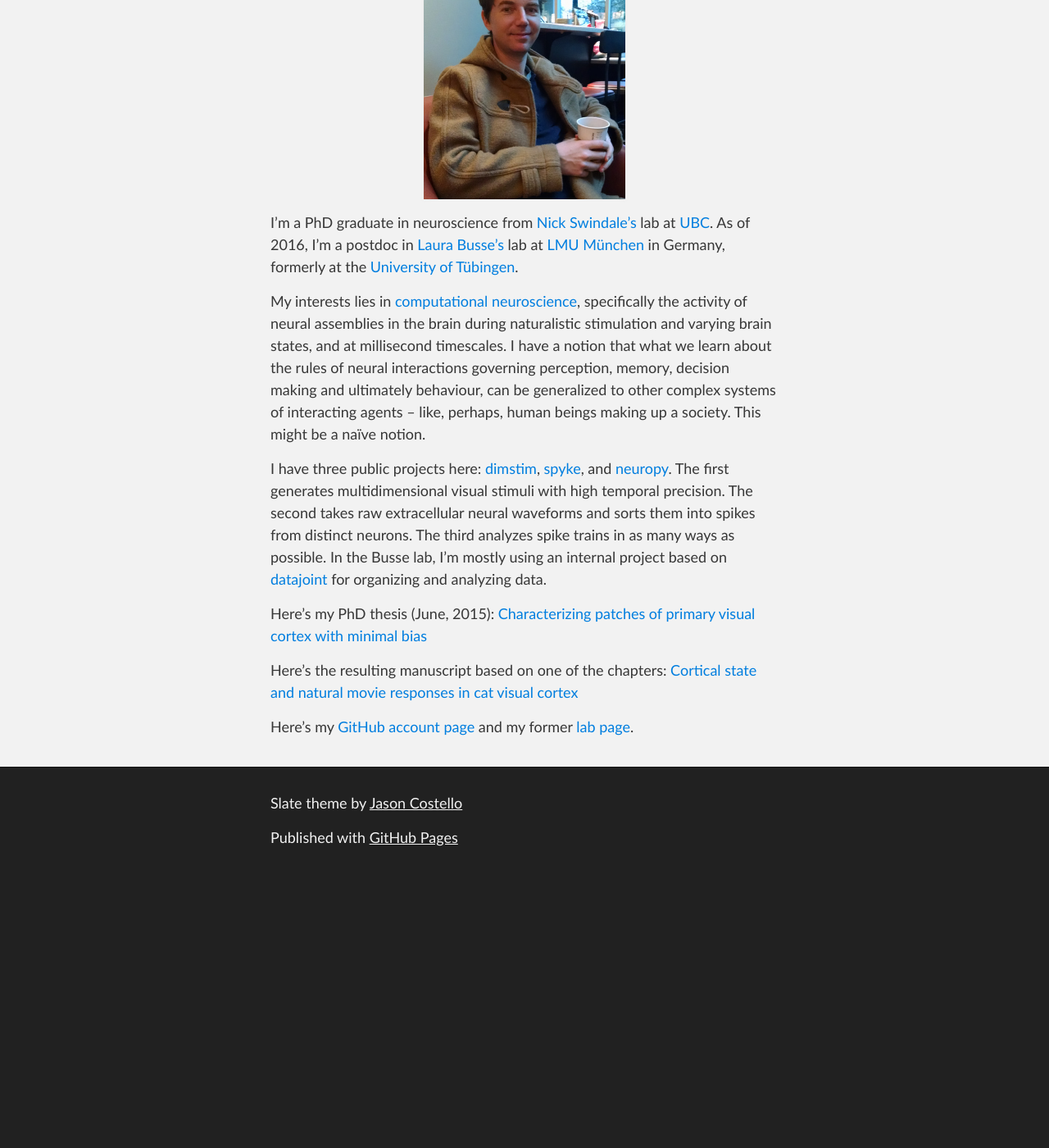
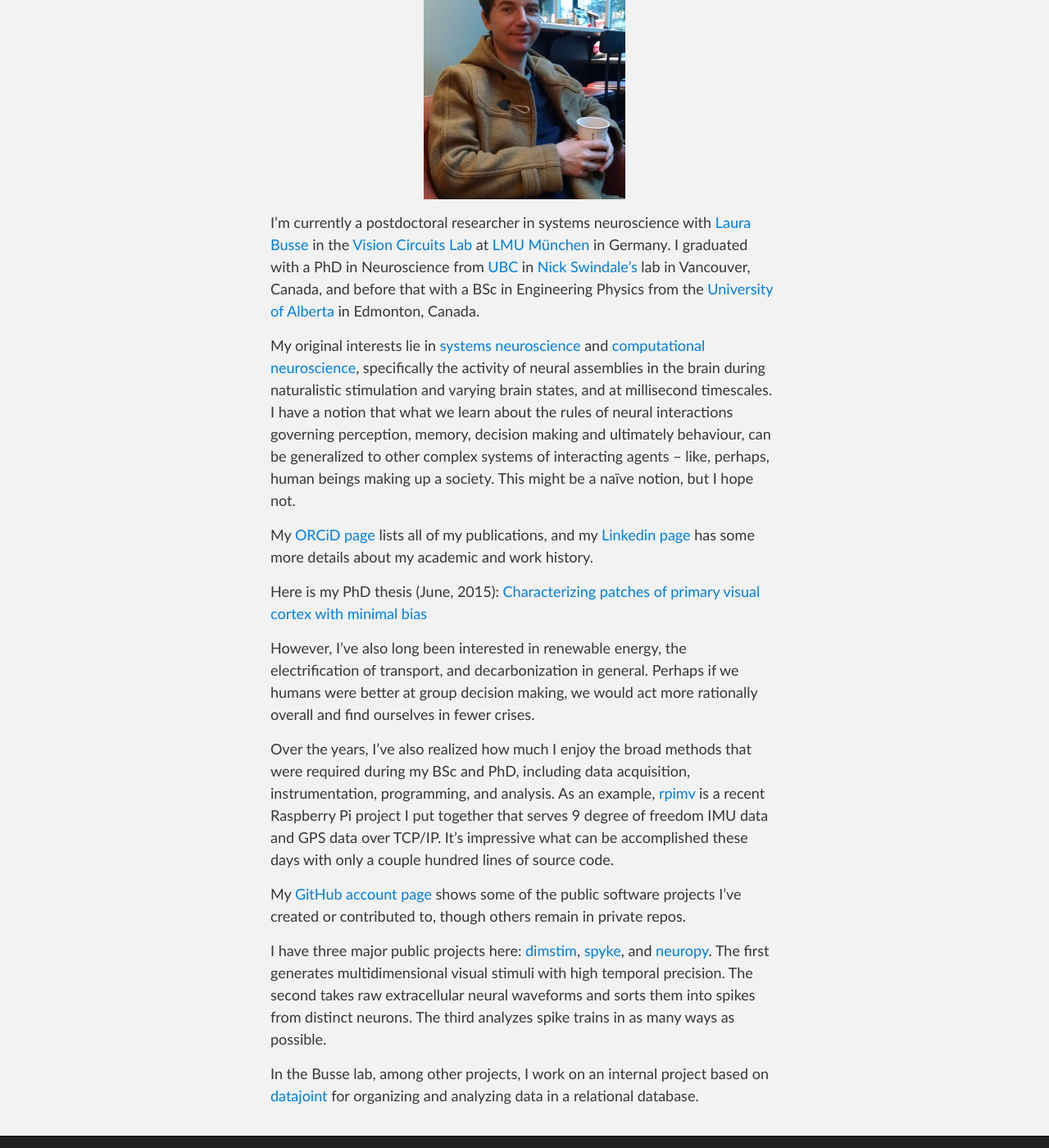
Before and after one commit to mspacek/mspacek.github.io, a Jekyll site: the page built from index.md, in a window 1280 px wide and 1400 px high, scrolled down 317 px. Shown: the whole window at 82% size. Built offline with Jekyll 4.4.1, drawn with Linux system fonts in a browser that asks for light colours; before the commit the page ends 1387 px from its top, so only the background shows below that.

Commit message:
Long overdue update: add ORCiD and Linkedin links, rpimv, cleanup

```diff
--- a/index.md
+++ b/index.md
@@ -8,32 +8,49 @@ layout: index
 <img src="images/martin.jpg" alt="Martin" height="300">
 </p>
 
-I'm a PhD graduate in neuroscience from [Nick Swindale's](http://swindale.ecc.ubc.ca) lab at
-[UBC](http://ubc.ca). As of 2016, I'm a postdoc in [Laura
-Busse's](http://neuro.bio.lmu.de/research_groups/res-busse_l/index.html) lab at [LMU
-München](http://www.en.biologie.uni-muenchen.de) in Germany, formerly at the [University of
-Tübingen](https://www.uni-tuebingen.de/en.html).
+I'm currently a postdoctoral researcher in systems neuroscience with [Laura
+Busse](http://neuro.bio.lmu.de/research_groups/res-busse_l/index.html) in the [Vision Circuits
+Lab](https://visioncircuitslab.org) at [LMU München](https://www.lmu.de) in Germany. I
+graduated with a PhD in Neuroscience from [UBC](http://ubc.ca) in [Nick
+Swindale's](http://swindale.ecc.ubc.ca) lab in Vancouver, Canada, and before that with a BSc
+in Engineering Physics from the [University of Alberta](https://ualberta.ca) in Edmonton,
+Canada.
 
-My interests lies in [computational
+My original interests lie in [systems
+neuroscience](https://en.wikipedia.org/wiki/Systems_neuroscience) and [computational
 neuroscience](https://en.wikipedia.org/wiki/Computational_neuroscience), specifically the
-activity of neural assemblies in the brain during naturalistic stimulation and varying
-brain states, and at millisecond timescales. I have a notion that what we learn about the
-rules of neural interactions governing perception, memory, decision making and ultimately
-behaviour, can be generalized to other complex systems of interacting agents -- like, perhaps,
-human beings making up a society. This might be a naïve notion.
+activity of neural assemblies in the brain during naturalistic stimulation and varying brain
+states, and at millisecond timescales. I have a notion that what we learn about the rules of
+neural interactions governing perception, memory, decision making and ultimately behaviour,
+can be generalized to other complex systems of interacting agents -- like, perhaps, human
+beings making up a society. This might be a naïve notion, but I hope not.
 
-I have three public projects here: [dimstim](http://dimstim.github.io),
-[spyke](http://spyke.github.io), and [neuropy](http://neuropy.github.io). The first generates
+My [ORCiD page](https://orcid.org/0000-0002-9519-3284) lists all of my publications, and my
+[Linkedin page](https://www.linkedin.com/in/mspacek) has some more details about my academic
+and work history.
+
+Here is my PhD thesis (June, 2015): [Characterizing patches of primary visual cortex with
+minimal bias](mspacek_thesis.pdf)
+
+However, I've also long been interested in renewable energy, the electrification of transport,
+and decarbonization in general. Perhaps if we humans were better at group decision making, we
+would act more rationally overall and find ourselves in fewer crises.
+
+Over the years, I've also realized how much I enjoy the broad methods that were required
+during my BSc and PhD, including data acquisition, instrumentation, programming, and analysis.
+As an example, [rpimv](https://github.com/mspacek/rpimv) is a recent Raspberry Pi project I
+put together that serves 9 degree of freedom IMU data and GPS data over TCP/IP. It's
+impressive what can be accomplished these days with only a couple hundred lines of source
+code.
+
+My [GitHub account page](https://github.com/mspacek) shows some of the public software projects
+I've created or contributed to, though others remain in private repos.
+
+I have three major public projects here: [dimstim](https://dimstim.github.io),
+[spyke](https://spyke.github.io), and [neuropy](https://neuropy.github.io). The first generates
 multidimensional visual stimuli with high temporal precision. The second takes raw
 extracellular neural waveforms and sorts them into spikes from distinct neurons. The third
-analyzes spike trains in as many ways as possible. In the Busse lab, I'm mostly using an
-internal project based on [datajoint](http://datajoint.io) for organizing and analyzing data.
+analyzes spike trains in as many ways as possible.
 
-Here's my PhD thesis (June, 2015): [Characterizing patches of primary visual cortex with
-minimal bias](mspacek_thesis.pdf)
-
-Here's the resulting manuscript based on one of the chapters: [Cortical state and natural
-movie responses in cat visual cortex](http://dx.doi.org/10.1101/031765)
-
-Here's my [GitHub account page](http://github.com/mspacek) and my former [lab
-page](http://swindale.ecc.ubc.ca/MartinSpacek).
+In the Busse lab, among other projects, I work on an internal project based on
+[datajoint](https://datajoint.io) for organizing and analyzing data in a relational database.
```
